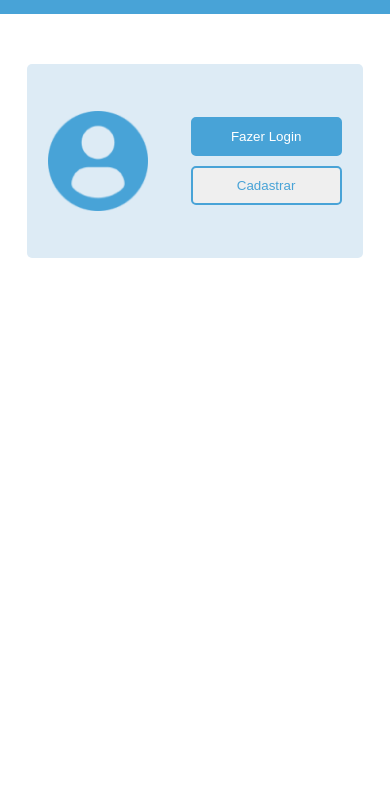
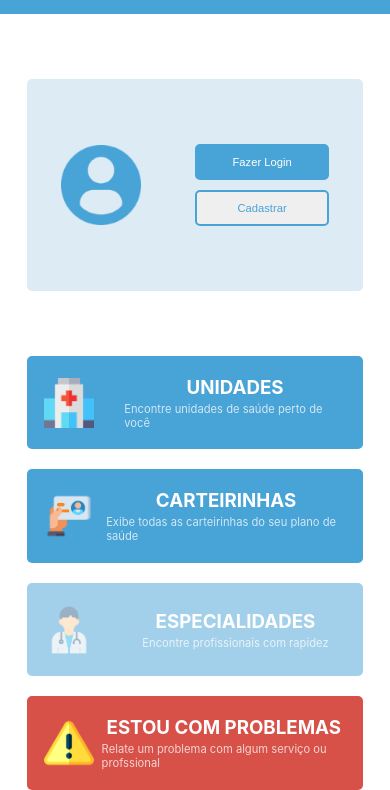
Before and after one commit to YagoMenezesThomazelli/app-saude-datahealers, a plain HTML site: page index.html in a window 390 px wide. Shown: the part 54-844 px from the top of the page. Drawn offline with Linux system fonts and the light colour scheme.

Commit message:
UI da Página Inicial
Interface da página inicial completa. Criada a partir de 425px de Largura(Recomendado), e em breve será responsivo a diferentes resoluções.

```diff
--- a/index.html
+++ b/index.html
@@ -5,9 +5,10 @@
     <meta charset="UTF-8">
     <meta name="viewport" content="width=device-width, initial-scale=1.0">
     <title>DataHealers</title>
-    <link rel="stylesheet" href="/styles/cabecalho.css">
-    <link rel="stylesheet" href="/styles/body.css">
-    <link rel="stylesheet" href="/styles/consultaProxima.css">
+    <link rel="stylesheet" href="styles/cabecalho.css">
+    <link rel="stylesheet" href="styles/body.css">
+    <link rel="stylesheet" href="styles/consultaProxima.css">
+    <link rel="stylesheet" href="styles/abasPaginaInicial.css">
 </head>
 
 <body>
@@ -19,17 +20,45 @@
 
     <main class="paginaInicial">
         <div class="consultaProxima">
-            <img src="/icones/fotousuario.png" class="fotoUsuario">
+            <img src="icones/fotousuario.png" class="fotoUsuario">
             <div class="consultaBotoes">
                 <button class="botaoLogin">Fazer Login</button>
                 <button class="botaoCadastrar">Cadastrar</button>
             </div>
         </div>
         <div class="paginaInicial-menu">
-            <div class="unidades"></div>
-            <div class="especialidades"></div>
-            <div class="convenios"></div>
-            <div class="report"></div>
+
+            <div class="paginaInicial-aba" id="aba-unidades">
+                <img class="paginaInicial-icone" src="icones/icone-hospital.png">
+                <div class="paginaInicial-aba-texto">
+                    <h3>UNIDADES</h3>
+                    <p id="texto-abas">Encontre unidades de saúde perto de você</p>
+                </div>
+            </div>
+
+            <div class="paginaInicial-aba" id="aba-carteirinhas">
+                <img class="paginaInicial-icone" src="icones/icone-documento.png">
+                <div class="paginaInicial-aba-texto">
+                    <h3>CARTEIRINHAS</h3>
+                    <p id="texto-abas">Exibe todas as carteirinhas do seu plano de saúde</p>
+                </div>
+            </div>
+
+            <div class="paginaInicial-aba" id="aba-especialidades">
+                <img class="paginaInicial-icone" src="icones/icone-doutor.png">
+                <div class="paginaInicial-aba-texto">
+                    <h3>ESPECIALIDADES</h3>
+                    <p id="texto-abas">Encontre profissionais com rapidez</p>
+                </div>
+            </div>
+
+            <div class="paginaInicial-aba" id="aba-report">
+                <img class="paginaInicial-icone" src="icones/icone-alerta.png">
+                <div class="paginaInicial-aba-texto">
+                    <h3>ESTOU COM PROBLEMAS</h3>
+                    <p id="texto-abas">Relate um problema com algum serviço ou profssional</p>
+                </div>
+            </div>
         </div>
     </main>
 </body>
--- /dev/null
+++ b/styles/abasPaginaInicial.css
@@ -0,0 +1,52 @@
+.paginaInicial-aba{
+    background-color: #48A3D7;
+    width: 100%;
+    border-radius: 5px;
+    gap: 10%;
+    display: flex;
+    align-items: center;
+    color: white;
+    font-family: Inter, sans-serif;
+    padding: 5%;
+    height: 60px;
+    width: auto;
+}
+
+.paginaInicial-aba-texto{
+    display: flex;
+    flex-direction: column;
+    justify-content: center;
+    align-items: center;
+    gap: 3px;
+}
+
+
+.paginaInicial-icone{
+    width: 50px;
+}
+
+#aba-especialidades{
+    gap: 16%;
+    opacity:50%;
+}
+
+#aba-carteirinhas{
+    gap: 4%;
+}
+
+#aba-report{
+    background-color: #D75148;
+    gap: 2.5%;
+}
+
+#texto-abas{
+    font-size: 0.7rem;
+    color: rgba(255, 255, 255, 0.75);
+}
+
+
+.paginaInicial-menu{
+    display: flex;
+    flex-direction: column;
+    gap: 20px;
+}
--- a/styles/consultaProxima.css
+++ b/styles/consultaProxima.css
@@ -2,15 +2,17 @@
 .consultaProxima {
     background-color: #DDEBF5;
     display: flex;
-    justify-content: space-around;
+    justify-content: space-between;
+    padding: 10%;
     height: 25%;
     align-items: center;
-    margin: 15% 0;
+    margin: 65px 0;
     border-radius: 5px;
 }
 
 .consultaBotoes {
-    width: 45%;
+    width: 50%;
+    height: auto;
     display: flex;
     flex-direction: column;
     gap: 10px;
@@ -18,7 +20,7 @@
 }
 
 .fotoUsuario {
-    width: 100px;
+    width: 80px;
 }
 
 .botaoLogin {
@@ -28,6 +30,7 @@
     border-radius: 5px;
     color: white;
     border: solid 2px #48A3D7;
+    font-size: 0.7rem;
 
 }
 
@@ -42,6 +45,8 @@
     padding: 10px;
     border-radius: 5px;
     color: #48A3D7;
+    font-size: 0.7rem;
+
 }
 
 .botaoCadastrar:active {
```
Also changed, not shown: icones/icone-alerta.png (added), icones/icone-documento.png (added), icones/icone-doutor.png (added), icones/icone-hospital.png (added), styles/body.css (line endings or trailing spaces).
